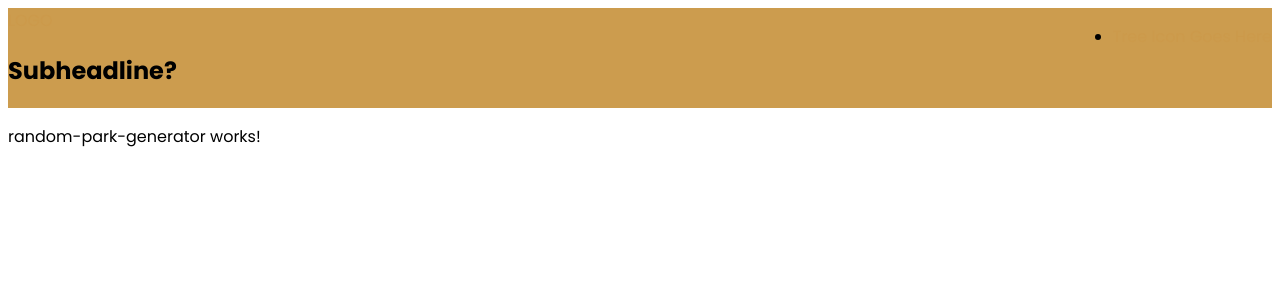
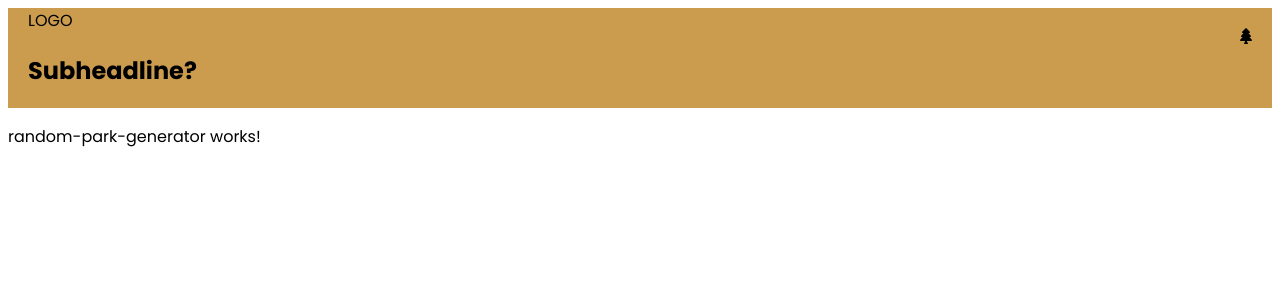
Before and after one commit to monicahack/bootcamp-final-project, an Angular app: page /random-park-generator in a window 1280 px wide. Shown: the top 300 px of the page. Built offline with nearby package versions, Linux system fonts and the light colour scheme.

Commit message:
More LP styling and started random generator

```diff
--- a/src/app/app-landing-page/app-landing-page.component.css
+++ b/src/app/app-landing-page/app-landing-page.component.css
@@ -7,8 +7,6 @@ button{
     background-color: #94C9A9;
     color:rgb(56, 40, 40);
 }
-
-
 
 .planSection{
     display: flex;
--- a/src/app/app.component.html
+++ b/src/app/app.component.html
@@ -1,12 +1,11 @@
 <nav>
     <div class="leftLogoArea">
         <!-- NEED A LOGO IMAGE -->
-        <a routerLink='/' routerLinkActive='active'><img class="logo" scr="">LOGO</a>
+        <a class="logoPlaceholder"routerLink='/' routerLinkActive='active'><img class="logo" scr="">LOGO</a>
         <h2>Subheadline?</h2>
     </div>
     <ul>
-        <!-- NEED TREE ICON -->
-        <li><a routerLink='/my-trip-list' routerLinkActive='active'>Tree Icon Goes Here</a></li>
+        <li class="treeIcon"[routerLink]="'/my-trip-list/'"><fa-icon [icon]="faTree" ></fa-icon></li>
     </ul>
 </nav>
 <router-outlet></router-outlet>
--- a/src/app/app.component.ts
+++ b/src/app/app.component.ts
@@ -1,4 +1,5 @@
 import { Component } from '@angular/core';
+import { faTree } from '@fortawesome/free-solid-svg-icons';
 
 @Component({
   selector: 'app-root',
@@ -7,4 +8,5 @@ import { Component } from '@angular/core';
 })
 export class AppComponent {
   title = 'bootcamp-final-project';
+  faTree = faTree;
 }
--- a/src/app/random-park-generator/random-park-generator.component.ts
+++ b/src/app/random-park-generator/random-park-generator.component.ts
@@ -1,4 +1,8 @@
 import { Component, OnInit } from '@angular/core';
+import { ActivatedRoute } from '@angular/router';
+import { NpsApiService } from '../nps-api.service';
+import { Park } from '../interface';
+
 
 @Component({
   selector: 'app-random-park-generator',
@@ -7,9 +11,23 @@ import { Component, OnInit } from '@angular/core';
 })
 export class RandomParkGeneratorComponent implements OnInit {
 
-  constructor() { }
+  park: any = {};
+  data: Park[] = [];
+  randomNumber = Math.floor((Math.random() * 467) + 1);
+
+  constructor(public api:NpsApiService, private route:ActivatedRoute) { }
 
   ngOnInit(): void {
+    console.log((Math.floor(Math.random()*this.data.length)));
+//     this.route.params.subscribe((params) => {
+//       this.parkCode = params['parkCode'];
+//     this.api.getParkDetails(this.parkCode).subscribe((data) => {
+//       this.park = data;
+//       console.log(this.park.data);
+//     });
+// });
+
   }
 
+
 }
--- a/src/styles.css
+++ b/src/styles.css
@@ -1,4 +1,3 @@
-/* You can add global styles to this file, and also import other style files */
 *{
     font-family: 'Poppins', sans-serif;
 }
@@ -22,6 +21,16 @@ button {
     font-weight: bolder;
     cursor: pointer;
     width: 200px;
+}
+
+.treeIcon{
+    list-style-type: none;
+    margin-right: 20px;
+    cursor: pointer;
+}
+
+.logoPlaceholder{
+    color: black;
 }
 
 .favoriteItem {
@@ -49,6 +58,10 @@ nav{
     top: 0px;
 }
 
+.leftLogoArea{
+    margin-left: 20px;
+}
+
 
 @media only screen and (min-width: 768px) {
     p, h1, h2, h3, h4 {
```
